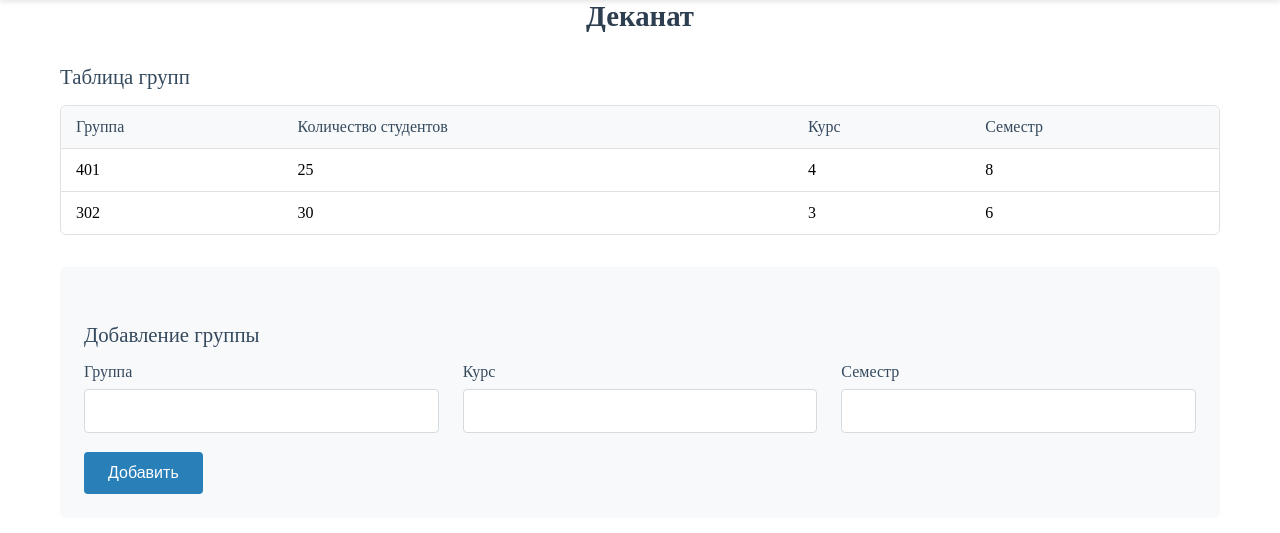
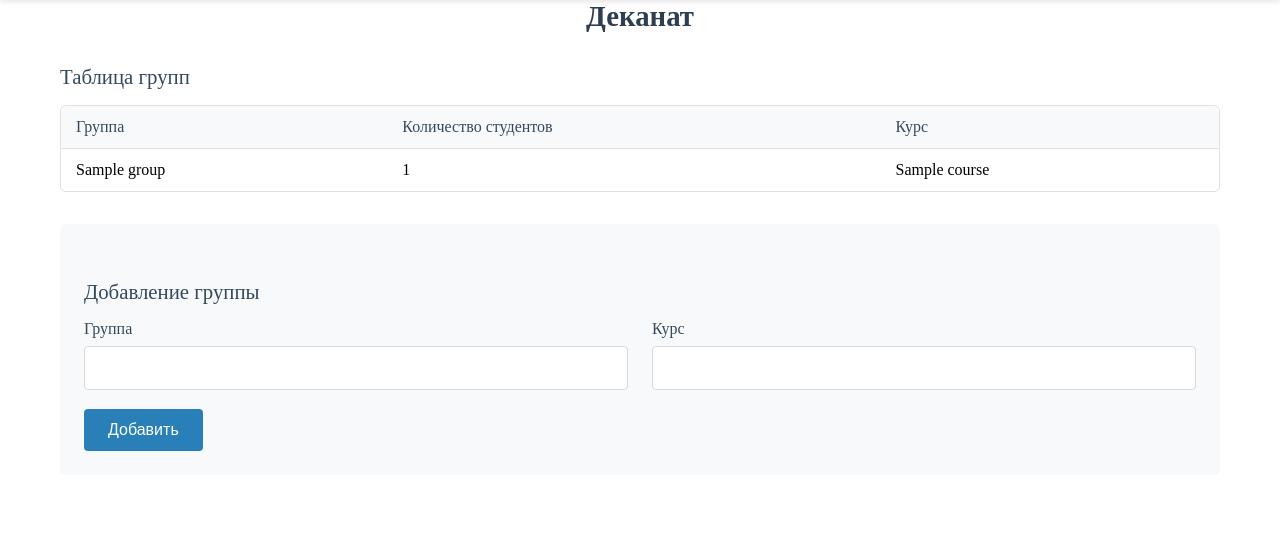
Before and after one commit to karixCode/Server-praktika, a PHP site: template views/site/groups_manage.php in a window 1280 px wide. Shown: the part 66-599 px from the top of the page. Run offline with PHP 8.4, Linux system fonts and the light colour scheme; the template is opened without the code that fills it: most values are stand-ins (such as "Sample title", 1, 10 or a date in 2020); data that the repository does not hold is empty.

Commit message:
show and create group

```diff
--- a/routes/web.php
+++ b/routes/web.php
@@ -9,7 +9,7 @@ Route::add(['GET', 'POST'], '/employees', [Controller\UserController::class, 'us
     ->middleware('admin');
 Route::add(['GET', 'POST'], '/students', [Controller\StudentController::class, 'students'])
     ->middleware('auth');
-Route::add('GET', '/groups', [Controller\GroupController::class, 'groups'])
+Route::add(['GET', 'POST'], '/groups', [Controller\GroupController::class, 'groups'])
     ->middleware('auth');
 Route::add(['GET', 'POST'], '/disciplines', [Controller\DisciplineController::class, 'disciplines'])
     ->middleware('auth');
--- a/views/site/groups_manage.php
+++ b/views/site/groups_manage.php
@@ -112,22 +112,16 @@
                 <th>Группа</th>
                 <th>Количество студентов</th>
                 <th>Курс</th>
-                <th>Семестр</th>
             </tr>
             </thead>
             <tbody>
-            <tr>
-                <td>401</td>
-                <td>25</td>
-                <td>4</td>
-                <td>8</td>
-            </tr>
-            <tr>
-                <td>302</td>
-                <td>30</td>
-                <td>3</td>
-                <td>6</td>
-            </tr>
+            <?php foreach ($groups as $group): ?>
+                <tr>
+                    <td><?= $group->name ?></td>
+                    <td class="groups-count"><?= $group->students_count ?></td>
+                    <td><?= $group->course ?></td>
+                </tr>
+            <?php endforeach; ?>
             </tbody>
         </table>
     </div>
@@ -144,10 +138,6 @@
                     <label for="course">Курс</label>
                     <input type="number" id="course" name="course" min="1" max="6" required>
                 </div>
-                <div class="form-group">
-                    <label for="semester">Семестр</label>
-                    <input type="number" id="semester" name="semester" min="1" max="12" required>
-                </div>
             </div>
 
             <button type="submit" class="submit-btn">Добавить</button>
```
Also changed, not shown: app/Controller/GroupController.php (+17 -2 lines), app/Model/Group.php (+8 -1 lines).
